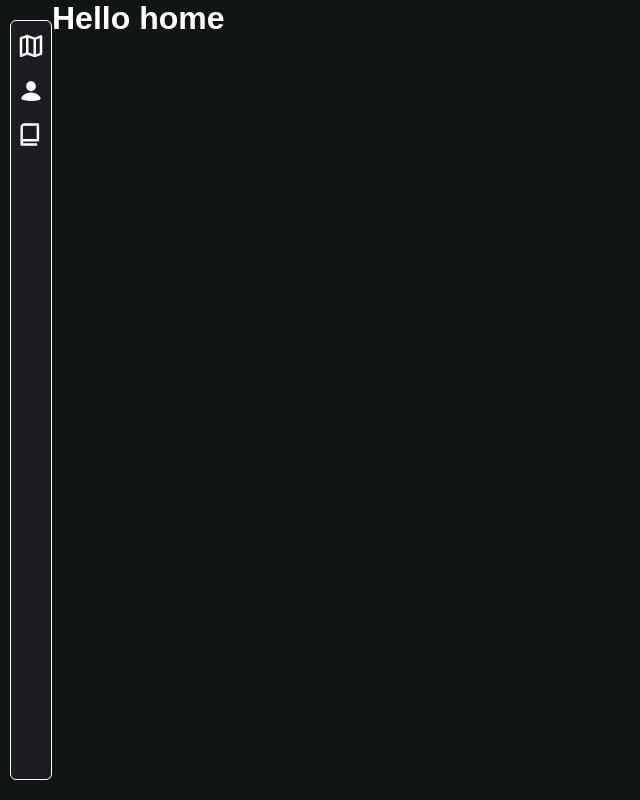
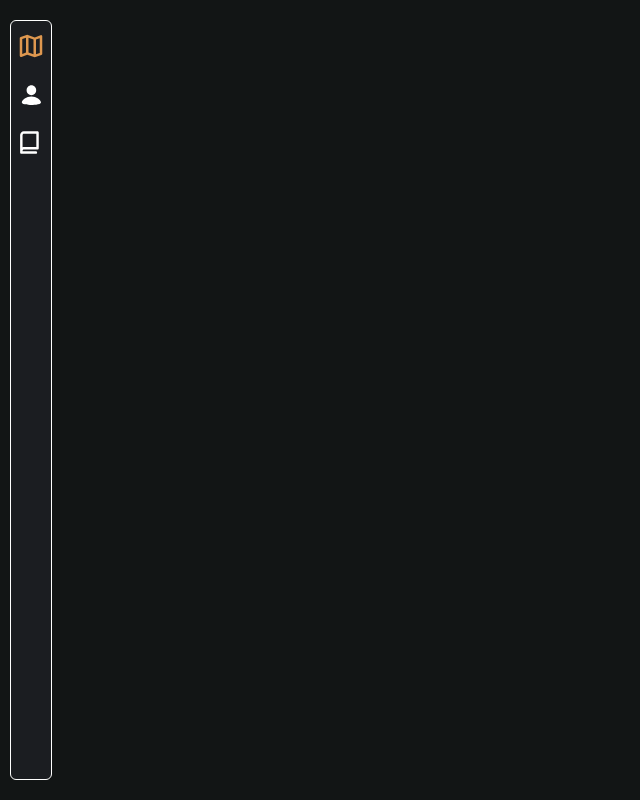
Before and after one commit to CanberraMenthonnex/Operation-neptune, a React (Vite) app in the folder client/: page / in a window 1280 px wide. Shown: the whole page, without its empty margins (0-640 px from the left). Built offline with nearby package versions, Linux system fonts and the light colour scheme.

Commit message:
feat(client): finishing navigation

```diff
--- a/client/src/App.tsx
+++ b/client/src/App.tsx
@@ -1,14 +1,18 @@
-import Navbar from './components/molecules/Navbar/Navbar'
+import { BrowserRouter } from 'react-router-dom'
+
+import Navbar from './components/organismes/Navbar/Navbar'
 import Router from './navigation/Router'
 
 function App() {
   return (
+    <BrowserRouter>
       <div id="app">
         <Navbar />
         <main>
           <Router />
         </main>
       </div>
+    </BrowserRouter>
   )
 }
 
--- a/client/src/components/molecules/Navbar/index.ts
+++ /dev/null
@@ -1 +0,0 @@
-export * from './Navbar'
--- /dev/null
+++ b/client/src/components/molecules/NavbarItem/NavbarItem.tsx
@@ -0,0 +1,21 @@
+import { Link, useLocation } from 'react-router-dom'
+
+import { Icon } from '../../atoms/Icon'
+import { NavbarItemProps } from './navbarItem.interface'
+
+export default function NavbarItem({ link, icon }: NavbarItemProps) {
+  const location = useLocation()
+  return (
+    <Link to={link}>
+      <Icon
+        name={icon}
+        size={30}
+        color={
+          link === location.pathname
+            ? 'var(--primary-color)'
+            : 'var(--white-color)'
+        }
+      />
+    </Link>
+  )
+}
--- /dev/null
+++ b/client/src/components/molecules/NavbarItem/index.ts
@@ -0,0 +1 @@
+export * from './NavbarItem'
--- /dev/null
+++ b/client/src/components/molecules/NavbarItem/navbarItem.interface.ts
@@ -0,0 +1,6 @@
+import { IconsName } from '../../atoms/Icon/iconsList.ts'
+
+export interface NavbarItemProps {
+  link: string
+  icon: IconsName
+}
--- a/client/src/components/molecules/Navbar/Navbar.tsx
+++ b/client/src/components/organismes/Navbar/Navbar.tsx
@@ -1,4 +1,4 @@
-import { Icon } from '../../atoms/Icon'
+import NavbarItem from '../../molecules/NavbarItem/NavbarItem.tsx'
 import styles from './navbar.module.css'
 
 /**
@@ -10,9 +10,9 @@ function Navbar() {
     <>
       <div className={styles.navbarContainer}>
         <div className={styles.navbar}>
-          <Icon name="map" size={30} color="#FFFFFF" />
-          <Icon name="user" size={30} color="#FFFFFF" />
-          <Icon name="book" size={30} color="#FFFFFF" />
+          <NavbarItem link="/" icon="map" />
+          <NavbarItem link="/characters" icon="user" />
+          <NavbarItem link="/scenarios" icon="book" />
         </div>
       </div>
     </>
--- /dev/null
+++ b/client/src/components/organismes/Navbar/index.ts
@@ -0,0 +1 @@
+export * from './Navbar.tsx'
--- a/client/src/navigation/Router.tsx
+++ b/client/src/navigation/Router.tsx
@@ -1,15 +1,13 @@
-import { BrowserRouter, Route, Routes } from 'react-router-dom'
+import { Route, Routes } from 'react-router-dom'
 
 import { routes } from './routes'
 
 export default function Router() {
   return (
-    <BrowserRouter>
-      <Routes>
-        {routes.map(({ path, Page }) => (
-          <Route key={path} path={path} element={<Page />} />
-        ))}
-      </Routes>
-    </BrowserRouter>
+    <Routes>
+      {routes.map(({ path, Page }) => (
+        <Route key={path} path={path} element={<Page />} />
+      ))}
+    </Routes>
   )
 }
--- a/client/src/pages/Home.tsx
+++ b/client/src/pages/Home.tsx
@@ -1,3 +1,3 @@
 export default function Home() {
-  return <h1>Hello home</h1>
+  return <></>
 }
```
Also changed, not shown: client/src/components/organismes/Navbar/navbar.module.css (renamed from client/src/components/molecules/Navbar/navbar.module.css). Lines whose indentation alone changed are shown as unchanged.
